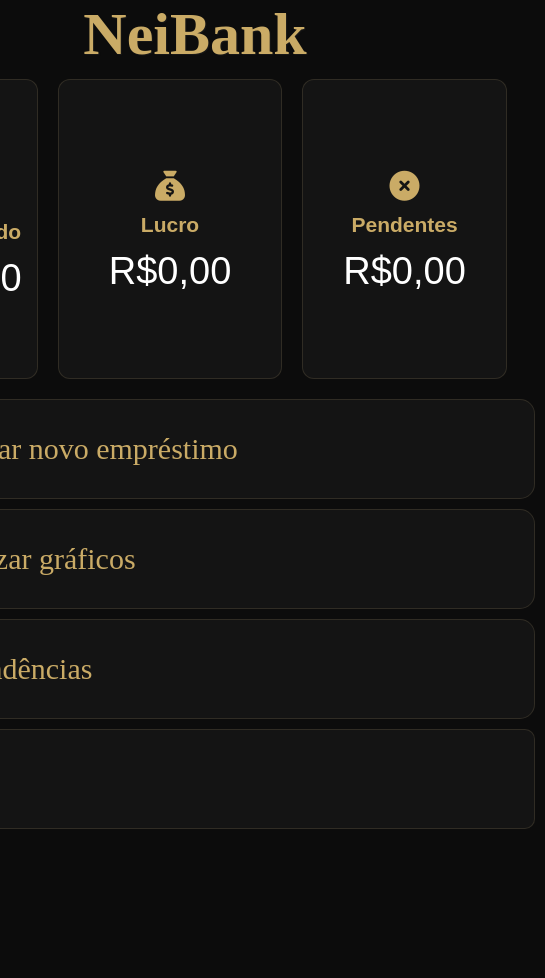
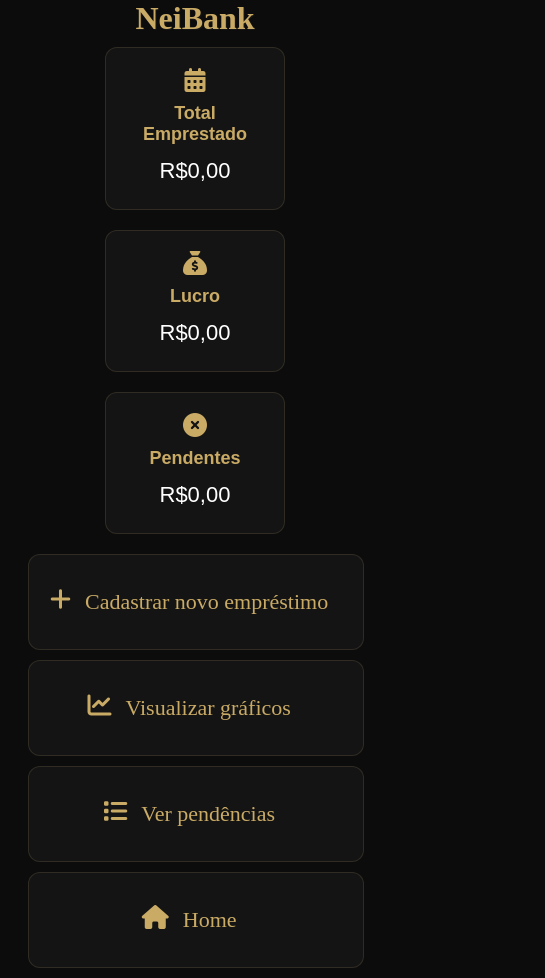
Before and after one commit to ValdineiCS/NeiBank, a plain HTML site: page index.html in a window 390 px wide. Shown: the whole page, 545 px wide, since content can reach past the window. Before the commit the page ends 844 px from the top, so only its background shows below. Drawn offline with Linux system fonts and the light colour scheme.

Commit message:
Add responsividade e Medias

```diff
--- a/index.html
+++ b/index.html
@@ -48,12 +48,9 @@
          <i class="fa-solid fa-list"></i>
           <p>Ver pendências</p>
         </a>
-    </section>
-
-    <section class="home">
-          <a href=""> <i class="fa-solid fa-house"></i>
+        <a href=""> <i class="fa-solid fa-house"></i>
             <p>Home</p>
-        </a>
+            </a>
     </section>
 </main>
 </body>
--- a/style.css
+++ b/style.css
@@ -20,7 +20,7 @@ header{
 h1{
 display: flex;
 justify-content: center;
-font-size: 60px;
+font-size: 35px;
 text-shadow: 1px 1px 1px rgb(24, 24, 24);
 }
 nav{
@@ -31,7 +31,10 @@ nav{
 
 .inf{
     display: flex;
+    flex-wrap: wrap;
 }
+
+
 .inf>a:hover{
    border: 1px solid rgba(255, 218, 155, 0.964);
     transition: 0.4s;
@@ -39,7 +42,7 @@ nav{
 }
 
 i{
-    font-size:30px ;
+    font-size:18px ;
     color: #CAAB66;
     margin-bottom: 7px;
 }
@@ -48,14 +51,23 @@ h3{
     display: flex;
     text-align: center;
     font-family: Arial, Helvetica, sans-serif;
-   font-size: 21px;
-   padding: 5px;
+   font-size: 13px;
+   padding: 4px;
    padding-bottom: 8px;
 }
 
 a{
+
     text-decoration: none;
     color: #CAAB66;
+    background-color:#141414;
+    color: #CAAB66;
+    display: flex;
+  font-size: 17px;
+   border-radius: 12px;
+   border: 1px solid rgba(235, 204, 149, 0.129);
+   margin: 10px;
+   padding: 14px;
 }
 
 header P{
@@ -63,16 +75,17 @@ header P{
     display: flex;
     text-align: center;
     font-family: Arial, Helvetica, sans-serif;
-   font-size: 38px;
+   font-size: 30px;
    padding: 5px;
 
 }
 .total{
+     width: 180px;
+     height: 230px;
     flex-direction: column;
     display: flex;
     background-color: #141414;
     padding: 10px;
-    height: 300px;
     margin: 10px;
     border-radius: 12px;
     align-items: center;
@@ -81,11 +94,12 @@ header P{
 }
 
 .lucro{
+     width: 180px;
+     height: 230px;
     flex-direction: column;
     display: flex;
  background-color: #141414;
     padding: 10px 45px 0px 45px;
-    height: 300px;
     margin: 10px;
     border-radius: 12px;
     align-items: center;
@@ -95,51 +109,32 @@ header P{
 
 
 .pendentes{
+     width: 180px;
+    height: 230px;
     flex-direction: column;
     display: flex;
 background-color: #141414;
  padding: 10px 35px 0px 35px;
- height: 300px;
   margin: 10px;
   border-radius: 12px;
   align-items: center;
   justify-content:center;
   border: 1px solid rgba(235, 204, 149, 0.129);
-   box-shadow: 3px 3px 3px #0C0C0C 3px 3px 3px;
+
 }
 
 main{
     display: flex;
+    flex-wrap: wrap;
     flex-direction: column;
    align-items: center;
 }
 
 .menu>a{
+    width: 580px;
     display: flex;
     align-items: center;
-    width: 680px;
-    padding: 10px;
-}
-
-a{
-    background-color:#141414;
-    color: #CAAB66;
-    display: flex;
-  font-size: 30px;
-   border-radius: 15px;
-   height: 100px;
-   border: 1px solid rgba(235, 204, 149, 0.129);
-   margin: 10px;
-   padding: 14px;
-}
-
-.home>a{
-    display: flex;
-    align-items: center;
-    width: 680px;
-    border-radius: 10px;
-    margin-top: 0px;
-}
+    padding: 8px}
 
 
   a:hover{
@@ -152,3 +147,69 @@ main p{
     display: flex;
     padding: 14px;
 }
+
+
+@media (max-width: 1024px) {
+  h1 {
+    font-size: 40px;
+  }
+
+  .inf {
+    flex-wrap: wrap;
+    justify-content: center;
+  }
+
+  .inf a {
+    width: 45%;   /* 2 cards por linha */
+    height: auto;
+    margin: 10px;
+    padding: 20px;
+  }
+
+  .menu > a{
+    width: 90%;   /* botões ocupam mais da tela */
+    justify-content: center;
+  }
+  .menu > a > p{
+    white-space: nowrap;
+  }
+}
+
+
+/* Celular (até 768px) */
+@media (max-width: 768px) {
+  h1 {
+    font-size: 32px;
+  }
+
+  .inf {
+    flex-direction: column; /* empilha os cards */
+    align-items: center;
+  }
+
+  .inf a {
+    width: 90%;   /* ocupa quase a tela toda */
+    height: auto; /* altura automática */
+    margin: 10px 0;
+    padding: 20px;
+  }
+
+  h3 {
+    font-size: 18px;
+  }
+
+  header p {
+    font-size: 22px;
+  }
+
+  .menu > a{
+    width: 95%;
+    height: auto;
+    padding: 20px;
+    font-size: 22px;
+  }
+
+  i {
+    font-size: 24px; /* ícones menores */
+  }
+}
```
